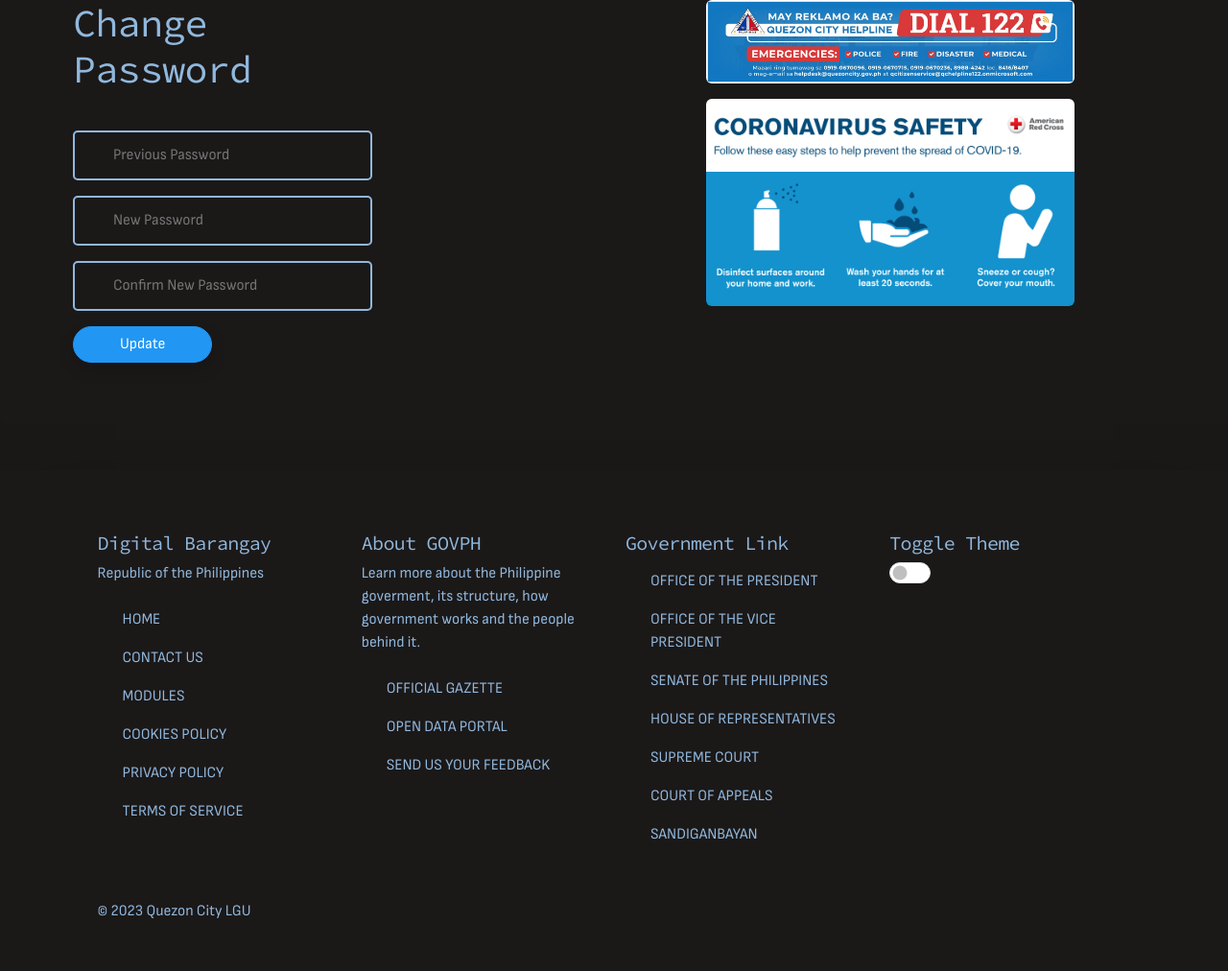
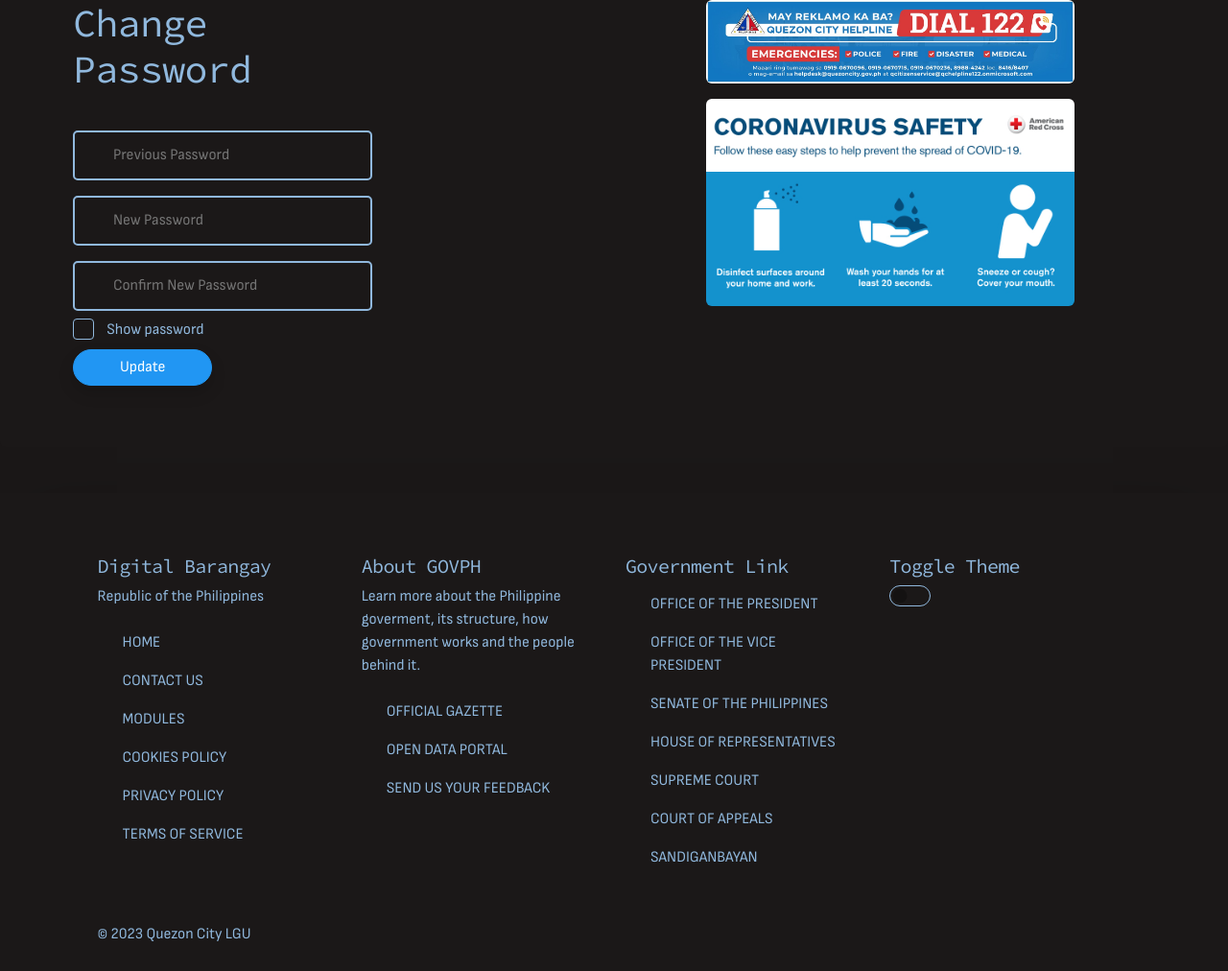
Before and after one commit to lgu-ms/lgu-ms, a PHP site: page /change-password/ in a window 1280 px wide. Shown: the part 134-1146 px from the top of the page at 96% size. Before the commit the page ends 1091 px from the top, so only its background shows below. Run offline with PHP 8.4, Linux system fonts and the light colour scheme; the visitor is signed in with stand-in values (Sample User, id 1); data that the repository does not hold is empty; a stand-in replaces the project's code that opens the database connection; some libraries are stand-ins or nearby versions.

Commit message:
Initial Commit

```diff
--- a/change-password/index.php
+++ b/change-password/index.php
@@ -45,20 +45,26 @@ include("../include/header.php");
                                     <br>
                                     <div class="input-group2">
                                         <input type="password" placeholder="Previous Password" name="ppassword"
-                                            required>
+                                            id="ppassword" required>
                                         <i class="fa fa-backward"></i>
                                     </div>
 
                                     <div class="input-group2">
-                                        <input type="password" placeholder="New Password" name="password" required>
+                                        <input type="password" placeholder="New Password" name="password" id="password"
+                                            required>
                                         <i class="fa fa-key"></i>
                                     </div>
 
                                     <div class="input-group2">
                                         <input type="password" placeholder="Confirm New Password" name="cpassword"
-                                            required>
+                                            id="cpassword" required>
                                         <i class="fa fa-arrows-rotate"></i>
                                     </div>
+
+                                    <input class="form-check-input" type="checkbox" value="" id="showPassword">
+                                    <label class="form-check-label" for="showPassword">
+                                        Show password
+                                    </label>
 
                                     <input type="hidden" id="g-recaptcha-response" name="g-recaptcha-response">
                                     <input type="hidden" name="action" value="validate_captcha">
--- a/css/main.css
+++ b/css/main.css
@@ -935,3 +935,8 @@ video {
 .toast-body {
     color: var(--text-color);
 }
+
+.form-check-input {
+    background-color: var(--background-color);
+    border-color: var(--text-color);
+}
--- a/forgot-password/index.php
+++ b/forgot-password/index.php
@@ -119,6 +119,11 @@ $page = '
                                             required>
                                         <i class="fa fa-arrows-rotate"></i>
                                     </div>
+
+                                    <input class="form-check-input" type="checkbox" value="" id="showPassword">
+                                    <label class="form-check-label" for="showPassword">
+                                        Show password
+                                    </label>
 
                                     <input type="hidden" id="g-recaptcha-response" name="g-recaptcha-response">
                                     <input type="hidden" name="action" value="validate_captcha">
--- a/include/popups.php
+++ b/include/popups.php
@@ -23,3 +23,8 @@
         </div>
     </div>
 </div>
+<?php
+   if (isLogin()) {
+       include("profile.php");
+   }
+?>
--- /dev/null
+++ b/include/profile.php
@@ -0,0 +1,24 @@
+<div class="modal fade" id="popupProfileModal" tabindex="-1" aria-labelledby="popupProfileModalLabel"
+    aria-hidden="true">
+    <div class="modal-dialog  modal-dialog-centered">
+        <div class="modal-content">
+            <div class="modal-header">
+                <button type="button" class="btn-close" data-bs-dismiss="modal" aria-label="Close"></button>
+            </div>
+            <div class="card" style="background: none; border: none;">
+                <div class="card-body">
+                    <img loading="lazy" src="<?php echo $directory ?>images/defaultprofile.png"
+                        class="mx-auto d-block img-fluid circle-png" alt="" width="150">
+                    <h5 class="title mb-1 mt-3 text-capitalize">
+                        <?php echo $dec_user_name; ?>
+                    </h5>
+                    <hr class="mt-5">
+                    <a  href="<?php echo $directory ?>change-password?ref=profile"><i class="fa-solid fa-lock"></i>&nbsp;&nbsp;Change
+                        Password</a> &nbsp;&nbsp;&nbsp;&nbsp;
+                    <a  href="<?php echo $directory ?>logout?ref=profile"><i class="fa-solid fa-arrow-right-from-bracket"></i>&nbsp;&nbsp;Logout</a>
+                </div>
+
+            </div>
+        </div>
+    </div>
+</div>
--- a/include/session.php
+++ b/include/session.php
@@ -10,7 +10,16 @@ if ($debug) {
     error_reporting(0);
 }
 
+$sessionTime = 365 * 24 * 60 * 60;
+$sessionName = "PHPSNAME";
+session_set_cookie_params($sessionTime);
+session_name($sessionName);
+
 if (is_session_started() === FALSE) session_start();
+
+if (isset($_COOKIE[$sessionName])) {
+    setcookie($sessionName, $_COOKIE[$sessionName], time() + $sessionTime, "/");
+}
 
 function isLogin()
 {
--- a/js/main.js
+++ b/js/main.js
@@ -3,23 +3,21 @@
  */
 
 let validator = {
-    set: function(obj, prop, val) {
-      if (prop === 'href') {
-        if(typeof val != 'string'){
-          throw new TypeError('href must be string.');
+    set: function (obj, prop, val) {
+        if (prop === "href") {
+            if (typeof val != "string") {
+                throw new TypeError("href must be string.");
             }
             if (!val.startsWith("https://digitalbarangay.com/")) {
-          throw new Error('XSS');
+                throw new Error("XSS");
             }
         }
         obj[prop] = val;
         return true;
     },
-    get: function(obj, prop){
-     return prop in obj?
-         obj[prop] :
-         null;
-    }
+    get: function (obj, prop) {
+        return prop in obj ? obj[prop] : null;
+    },
 };
 
 insertParam = (key, value) => {
@@ -27,6 +25,11 @@ insertParam = (key, value) => {
     url.searchParams.set(key, value);
     window.history.pushState({ path: url.href }, "", url.href);
 };
+
+openProfile = () => {
+    let bsModal = new bootstrap.Modal(document.getElementById("popupProfileModal"));
+    bsModal.show();
+}
 
 showToast = (err) => {
     let toast = document.createElement("div");
@@ -37,7 +40,7 @@ showToast = (err) => {
     let strong = document.createElement("strong");
     strong.setAttribute("class", "me-auto");
 
-    strong.innerHTML = "<i class=\"fa-solid fa-circle-exclamation\"></i> Houston!";
+    strong.innerHTML = '<i class="fa-solid fa-circle-exclamation"></i> Houston!';
     toastheader.append(strong);
     let actionbutton = document.createElement("button");
     actionbutton.setAttribute("type", "button");
@@ -69,7 +72,7 @@ showAnnoucement = (annc, url) => {
     let strong = document.createElement("strong");
     strong.setAttribute("class", "me-auto");
 
-        strong.innerHTML = "<i class=\"fa-solid fa-bell\"></i> Announcement!";
+    strong.innerHTML = '<i class="fa-solid fa-bell"></i> Announcement!';
     toastheader.append(strong);
     let actionbutton = document.createElement("button");
     actionbutton.setAttribute("type", "button");
@@ -174,13 +177,39 @@ window.addEventListener("DOMContentLoaded", () => {
             last_scroll_top = scroll_top;
         });
     }
-    showAnnoucement("QC Alam mo ba? Real Property Tax", "https://quezoncity.gov.ph/qc-alam-mo-ba-real-property-tax/")
+    showAnnoucement("QC Alam mo ba? Real Property Tax", "https://quezoncity.gov.ph/qc-alam-mo-ba-real-property-tax/");
 });
 
 if (typeof executeCaptcha !== "undefined") {
-    grecaptcha.ready(function() {
-        grecaptcha.execute(captcha_site_key, {action: 'validate_captcha'}).then(function(token) {
-            document.getElementById('g-recaptcha-response').value = token;
+    if (typeof showPassword !== "undefined") {
+        showPassword.onclick = function () {
+            if (password.type === "password") {
+                password.type = "text";
+            } else {
+                password.type = "password";
+            }
+            // sign up
+            if (typeof cpassword !== "undefined") {
+                if (cpassword.type === "password") {
+                    cpassword.type = "text";
+                } else {
+                    cpassword.type = "password";
+                }
+            }
+            // change password
+            if (typeof ppassword !== "undefined") {
+                if (ppassword.type === "password") {
+                    ppassword.type = "text";
+                } else {
+                    ppassword.type = "password";
+                }
+            }
+        };
+    }
+
+    grecaptcha.ready(function () {
+        grecaptcha.execute(captcha_site_key, { action: "validate_captcha" }).then(function (token) {
+            document.getElementById("g-recaptcha-response").value = token;
         });
     });
 }
```
Also changed, not shown: include/nav.php (+13 -14 lines), login/index.php (+14 -8 lines), signup/index.php (+8 -3 lines), images/defaultprofile.png (added). Lines whose indentation alone changed are shown as unchanged.
